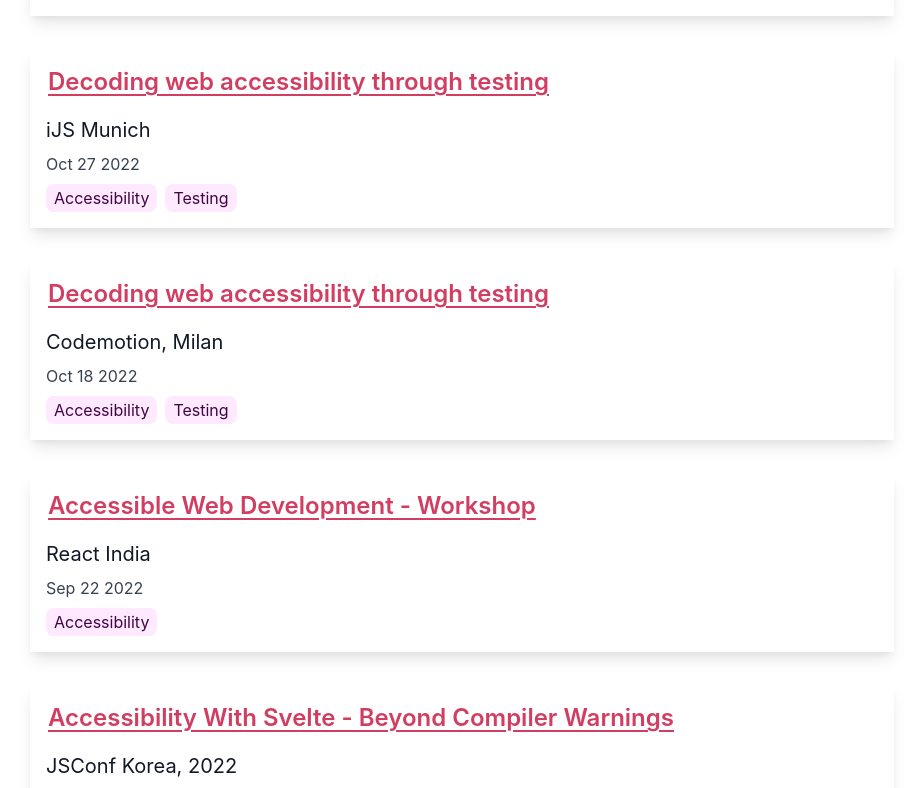
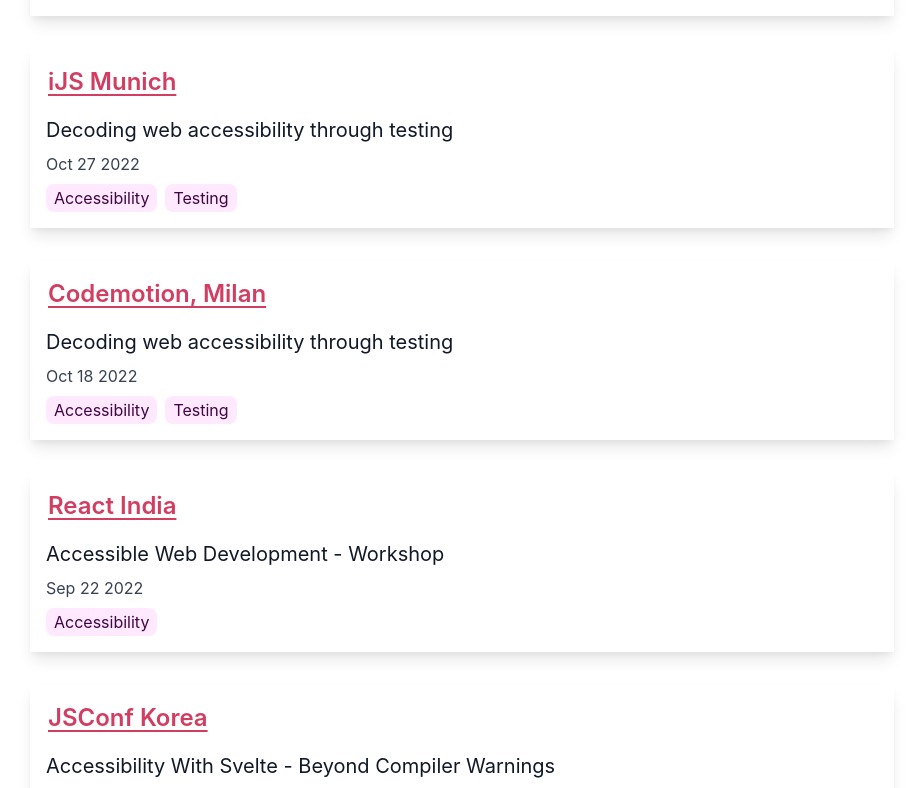
Before and after one commit to anuk79/anuradhakumari, a Next.js app: page /talks in a window 1280 px wide. Shown: the part 1152-1940 px from the top of the page, without its empty margins (178-1101 px from the left). Built offline with nearby package versions, Linux system fonts and the light colour scheme.

Commit message:
update talk card to put link on the conference name

```diff
--- a/components/blogCard.js
+++ b/components/blogCard.js
@@ -20,7 +20,7 @@ const Blogcard = ({ posts, label, headerTag, showNote = false, slugPrefix = 'blo
                       <a>{post.title}</a>
                     </Link>
                   </div>
-                  {post.excerpt && <p className="text-gray-800 text-lg mt-4">{post.excerpt}</p>}
+                  {/* {!!post.excerpt && <p className="text-gray-800 text-lg mt-4">{post.excerpt}</p>} */}
                 </div>
                 <time dateTime={post.published} className="text-base text-gray-600">
                   {(new Date(post.published)?.toDateString()?.slice(4))}
--- a/components/talkCard.js
+++ b/components/talkCard.js
@@ -10,9 +10,9 @@ const TalkCard = ({ talks = [], label }) => {
             <div className="p-4 flex flex-col leading-normal h-full">
               <div>
                 <Link href={eventDetails.url}>
-                  <a className="inline-block mb-4 text-2xl">{topic}</a>
+                  <a className="inline-block mb-4 text-2xl">{eventDetails.name}</a>
                 </Link>
-                <p className="text-gray-900 text-xl mb-2">{eventDetails.name}</p>
+                <p className="text-gray-900 text-xl mb-2">{topic}</p>
                 <time dateTime={date} className="text-base text-gray-700">
                   {(new Date(date)?.toDateString()?.slice(4))}
                 </time>
--- a/data/talks.js
+++ b/data/talks.js
@@ -92,7 +92,7 @@ const talks = [
     "date": "2022-09-16",
     "eventDetails": {
       "url": "https://2022.jsconf.kr/en/speakers",
-      "name": "JSConf Korea, 2022",
+      "name": "JSConf Korea",
       "video": null,
       "resources": null
     }
@@ -698,20 +698,6 @@ const talks = [
       "video": null,
       "resources": null
     }
-  },
-  {
-    "topic": "Decoding web accessibility through testing",
-    "topics": [
-      "Accessibility",
-      "Testing"
-    ],
-    "date": "2022-12-15",
-    "eventDetails": {
-      "url": "https://www.weyweyweb.com/",
-      "name": "Wey Wey Web, Malaga",
-      "video": null,
-      "resources": null
-    }
   }
 ];
 
--- a/queries/getBlogs.js
+++ b/queries/getBlogs.js
@@ -36,7 +36,6 @@ export async function getRecentBlogs() {
                 id
                 title
                 slug
-                excerpt
                 category
                 published
                 topics
```
